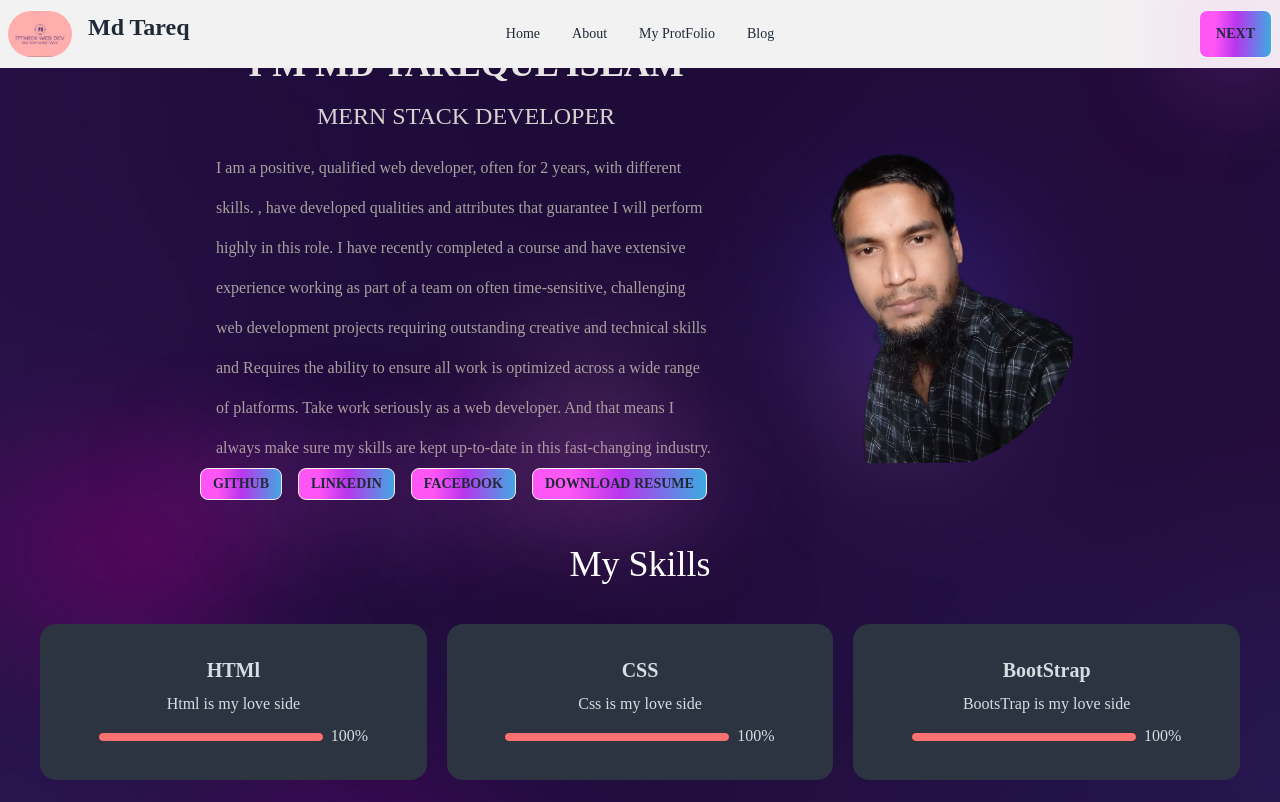
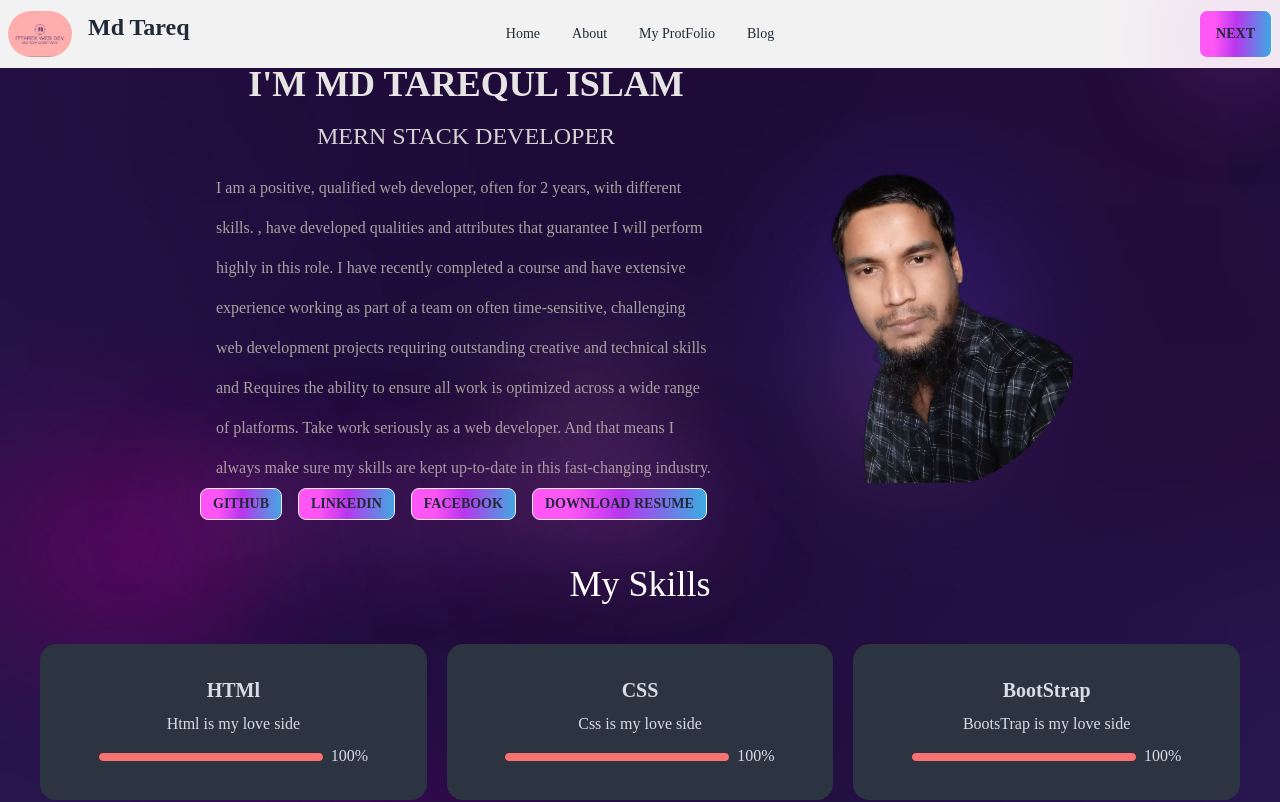
Before and after one commit to ittarek/myProtFolio, a React (Vite) app: page / in a window 1280 px wide. Shown: the top 802 px of the page. Built offline with nearby package versions, Linux system fonts and the light colour scheme.

Commit message:
bannar margin fixed

```diff
--- a/src/Components/Bannar/Banner.jsx
+++ b/src/Components/Bannar/Banner.jsx
@@ -14,7 +14,7 @@ const Banner = () => {
   };
 
   return (
-    <div>
+    <div className="mt-16">
       {" "}
       <div className="lg:mx-[200px] my-11 lg:flex gap-6 ">
         {/* About me */}
```
